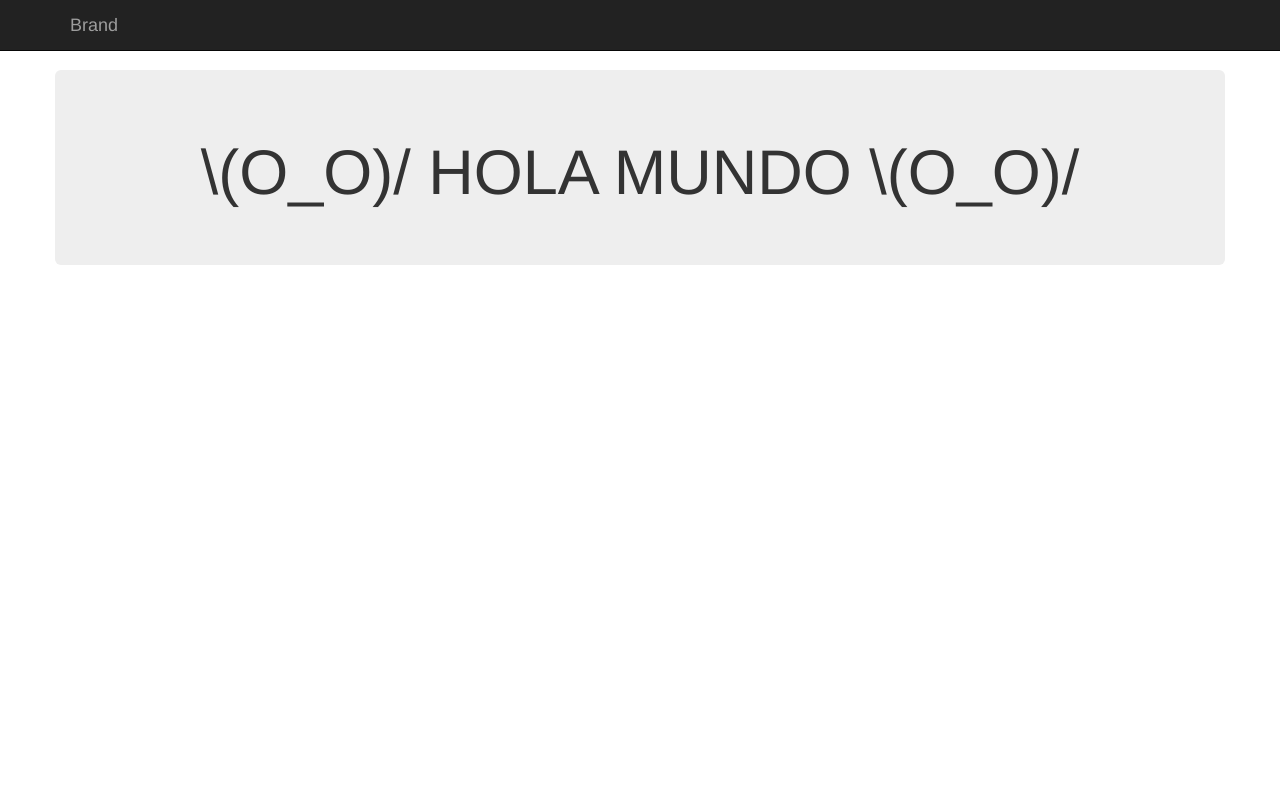
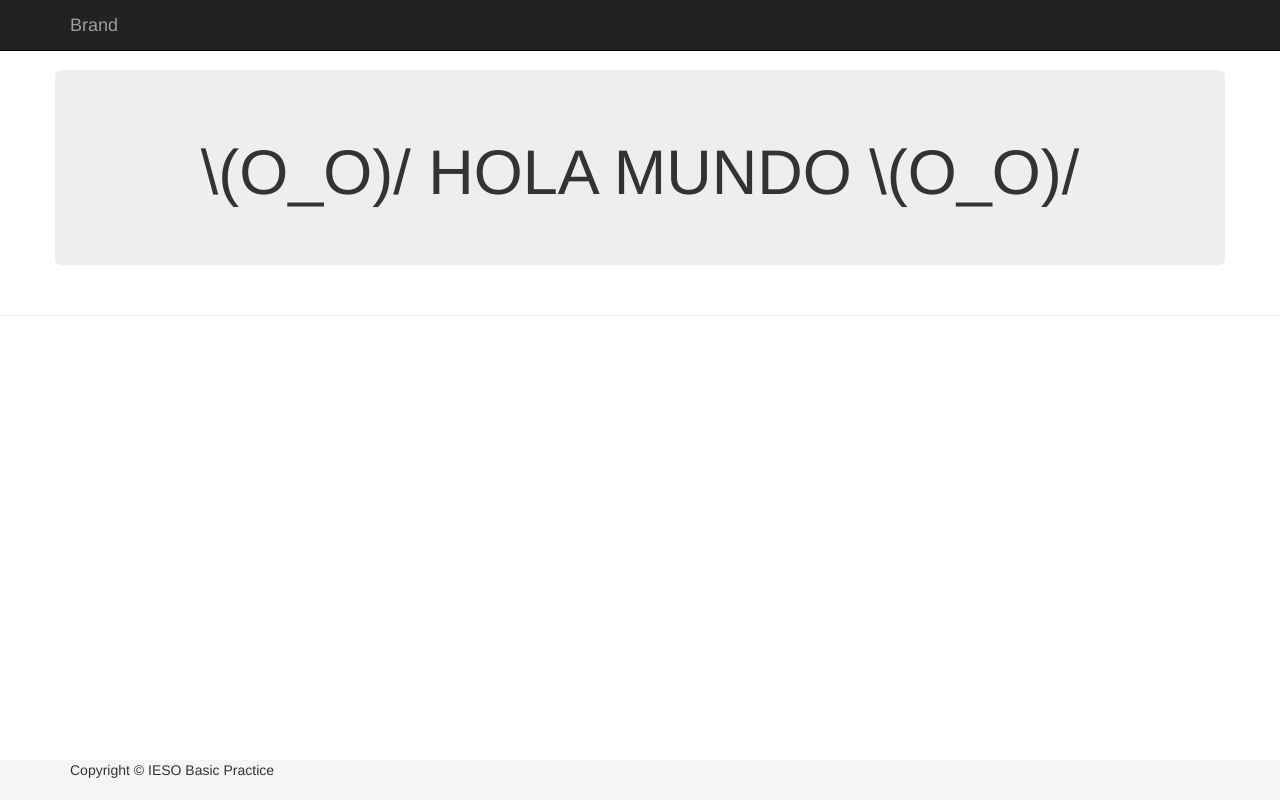
Before and after one commit to Vicman1188/practica_1, a PHP site: page / in a window 1280 px wide. Run offline with PHP 8.4, Linux system fonts and the light colour scheme.

Commit message:
se agrego el footer

```diff
--- a/public/css/style.css
+++ b/public/css/style.css
@@ -1,3 +1,34 @@
+html {
+
+
+  position: relative;
+
+  min-height: 100%;
+
+}
+
+
 body {
-      padding-top: 70px;
+
+    padding-top: 70px;
+
+    margin-bottom: 60px;
+
 }
+
+
+footer {
+
+  position: absolute;
+
+  bottom: 0;
+
+  width: 100%;
+
+  /* Set the fixed height of the footer here */
+
+  height: 40px;
+
+  background-color: #f5f5f5;
+
+}
--- a/public/index.html
+++ b/public/index.html
@@ -33,6 +33,18 @@
                     </div>
                 </div>
             </div>
+            <hr>
+
+		<footer>
+			<div class="container">
+				<div class="row">
+					<div class="col-xs-12 col-sm-12 col-md-12 col-lg-12">
+						<p>Copyright &copy; IESO Basic Practice</p>
+					</div>
+				</div>
+			</div>
+		</footer>
+
 
            </body>
 </html>
```
